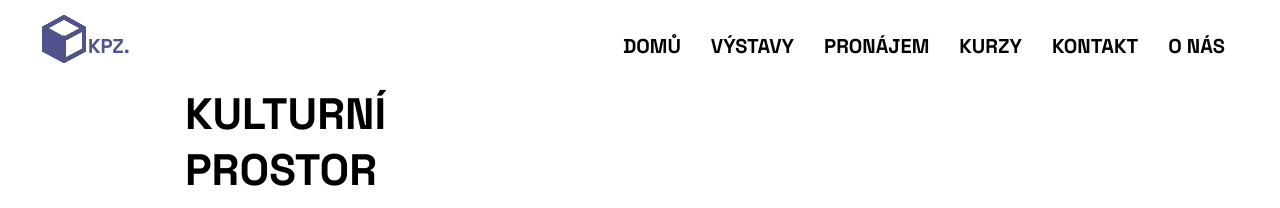
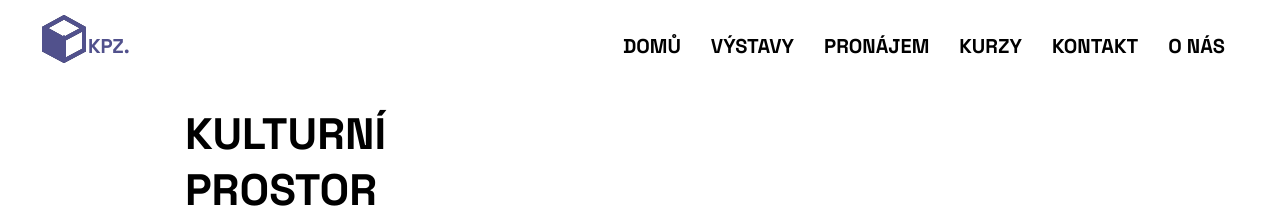
Before and after one commit to PrikrylovaJ/Kulturni-prostor-Zdar, a React app: page / in a window 1280 px wide. Shown: the top 208 px of the page. Built offline with nearby package versions, Linux system fonts and the light colour scheme.

Commit message:
Komponenta Header - úprava menu

```diff
--- a/src/Exhibitions/index.jsx
+++ b/src/Exhibitions/index.jsx
@@ -32,7 +32,7 @@ export const Exhibitions = () => {
             dateTo={exhibition.dateTo.toDate()}
             dateFrom={exhibition.dateFrom.toDate()}
             place={exhibition.place}
-            title={exhibition.title}
+
             id={exhibition.id}
             key={exhibition.id}
           />
--- a/src/Header/style.css
+++ b/src/Header/style.css
@@ -5,6 +5,8 @@
   right: 0;
   max-width: 1200px;
   margin: 0 auto;
+  background-color: white;
+  z-index: 1000;
 }
 
 .header__container {
--- a/src/style.css
+++ b/src/style.css
@@ -20,7 +20,7 @@ html {
 main {
   max-width: 1000px;
   margin: 0 auto;
-  margin-top: 70px;
+  margin-top: 90px;
 }
 
 @media (min-width: 576px) {
```
Also changed, not shown: src/Exhibitions/style.css (line endings or trailing spaces).
